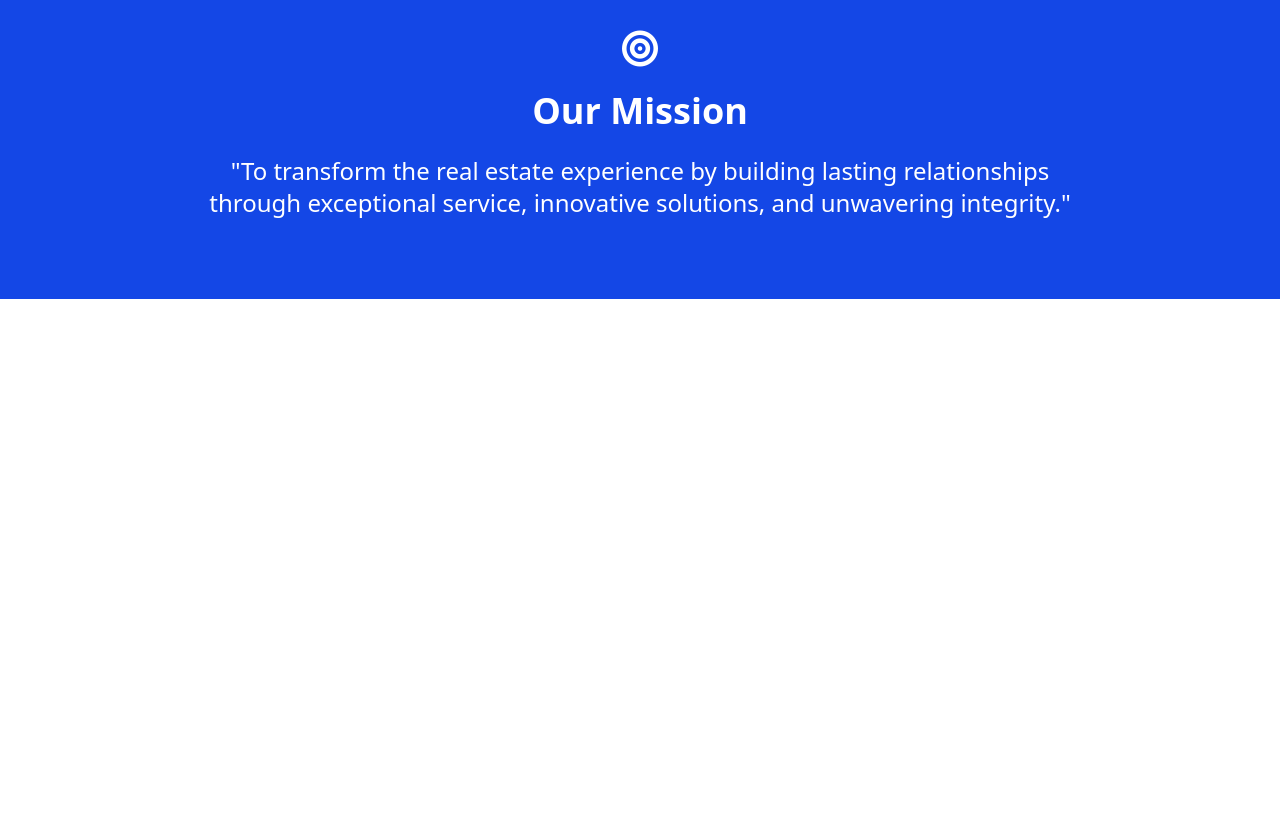
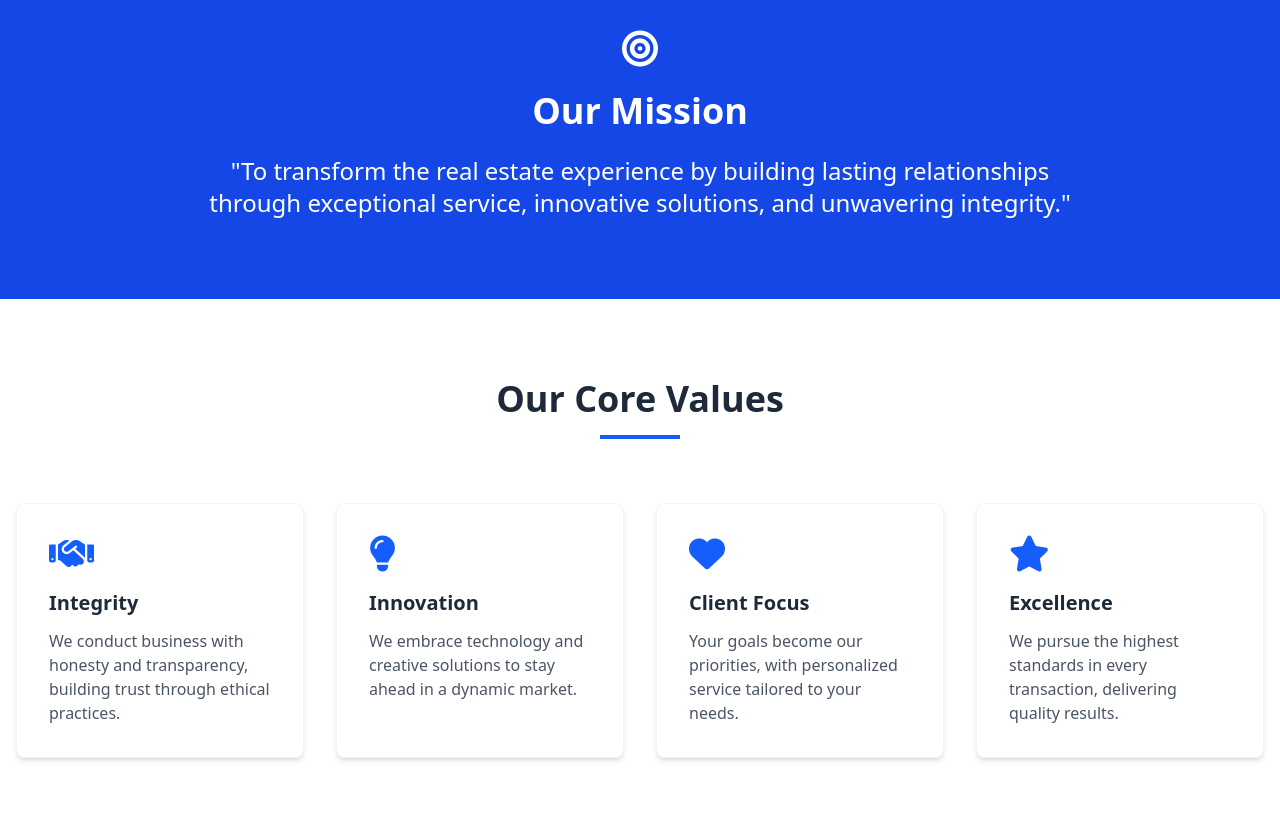
Before and after one commit to mrPullStack/shani-link, a website: page src/index.html in a window 1280 px wide. Shown: the part 1277-2115 px from the top of the page. Before the commit the page ends 1576 px from the top, so only its background shows below. Drawn offline with Linux system fonts and the light colour scheme.

Commit message:
add services section

```diff
--- a/src/index.html
+++ b/src/index.html
@@ -93,5 +93,55 @@
         </div>
     </section>
 
+    <!-- Core Values Section -->
+    <section class="py-20 bg-white">
+        <div class="container mx-auto px-4">
+            <div class="text-center mb-16">
+                <h2 class="text-3xl md:text-4xl font-bold text-gray-800 mb-4">Our Core Values</h2>
+                <div class="w-20 h-1 bg-blue-600 mx-auto"></div>
+            </div>
+
+            <div class="grid grid-cols-1 md:grid-cols-2 lg:grid-cols-4 gap-8">
+                <!-- Value 1 -->
+                <div class="value-card bg-white p-8 rounded-lg shadow-md border border-gray-100 transition duration-300">
+                    <div class="text-blue-600 mb-4">
+                        <i class="fas fa-handshake text-4xl"></i>
+                    </div>
+                    <h3 class="text-xl font-bold text-gray-800 mb-3">Integrity</h3>
+                    <p class="text-gray-600">We conduct business with honesty and transparency, building trust through ethical practices.</p>
+                </div>
+
+                <!-- Value 2 -->
+                <div class="value-card bg-white p-8 rounded-lg shadow-md border border-gray-100 transition duration-300">
+                    <div class="text-blue-600 mb-4">
+                        <i class="fas fa-lightbulb text-4xl"></i>
+                    </div>
+                    <h3 class="text-xl font-bold text-gray-800 mb-3">Innovation</h3>
+                    <p class="text-gray-600">We embrace technology and creative solutions to stay ahead in a dynamic market.</p>
+                </div>
+
+                <!-- Value 3 -->
+                <div class="value-card bg-white p-8 rounded-lg shadow-md border border-gray-100 transition duration-300">
+                    <div class="text-blue-600 mb-4">
+                        <i class="fas fa-heart text-4xl"></i>
+                    </div>
+                    <h3 class="text-xl font-bold text-gray-800 mb-3">Client Focus</h3>
+                    <p class="text-gray-600">Your goals become our priorities, with personalized service tailored to your needs.</p>
+                </div>
+
+                <!-- Value 4 -->
+                <div class="value-card bg-white p-8 rounded-lg shadow-md border border-gray-100 transition duration-300">
+                    <div class="text-blue-600 mb-4">
+                        <i class="fas fa-star text-4xl"></i>
+                    </div>
+                    <h3 class="text-xl font-bold text-gray-800 mb-3">Excellence</h3>
+                    <p class="text-gray-600">We pursue the highest standards in every transaction, delivering quality results.</p>
+                </div>
+            </div>
+        </div>
+    </section>
+
+
+
 </body>
 </html>
```
Also changed, not shown: src/output.css.
